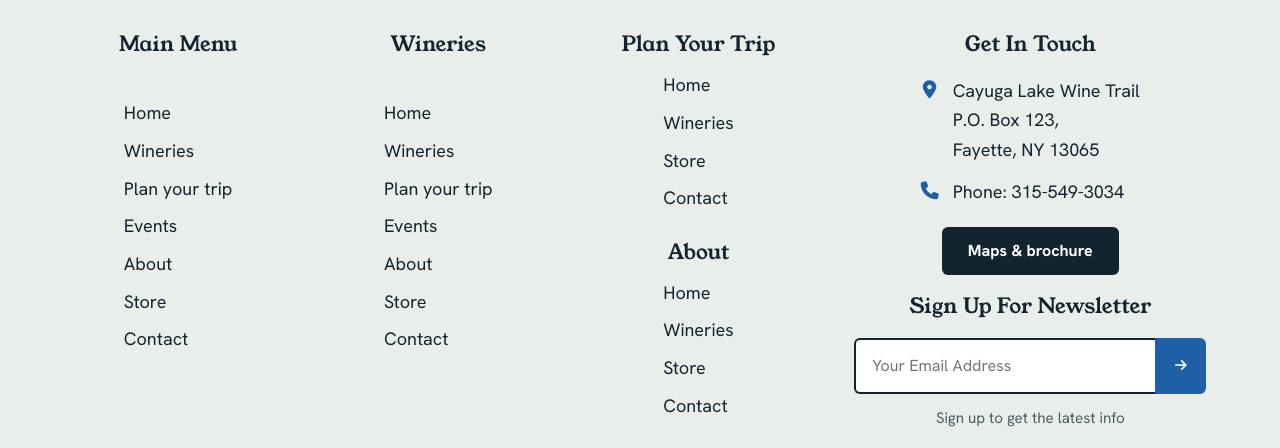
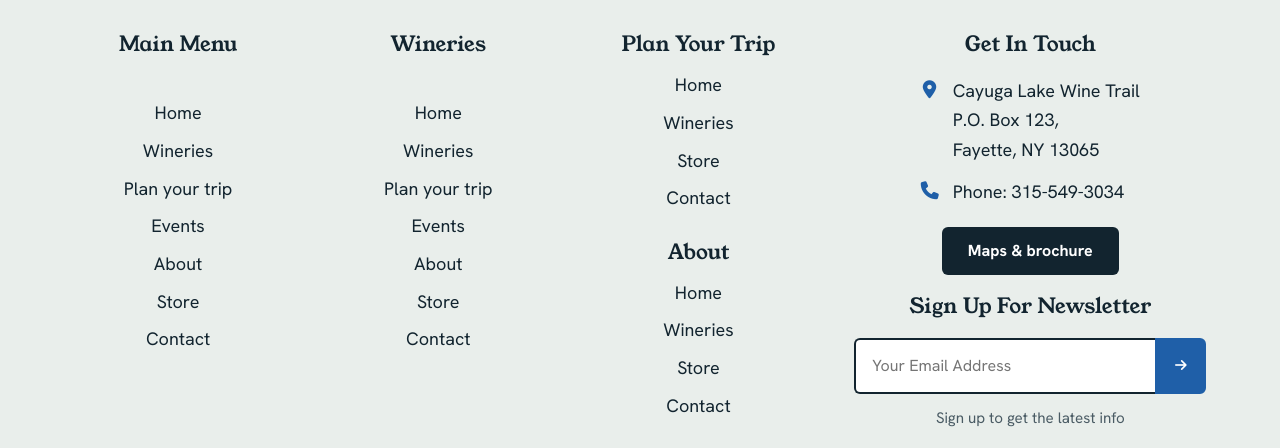
Before and after one commit to aqibarbi/CAYUGA_LAKE_REDESIGN, a plain HTML site: page index.html in a window 1280 px wide. Shown: the part 7256-7704 px from the top of the page. Drawn offline with Linux system fonts and the light colour scheme.

Commit message:
Update column layout to include ul in navigation styling

```diff
--- a/style.css
+++ b/style.css
@@ -613,7 +613,7 @@
   gap: 1.75rem;
   align-items: center;
 }
-.col nav{
+.col nav,.col ul{
     display: flex;
     flex-direction: column;
     align-items: center;
```
